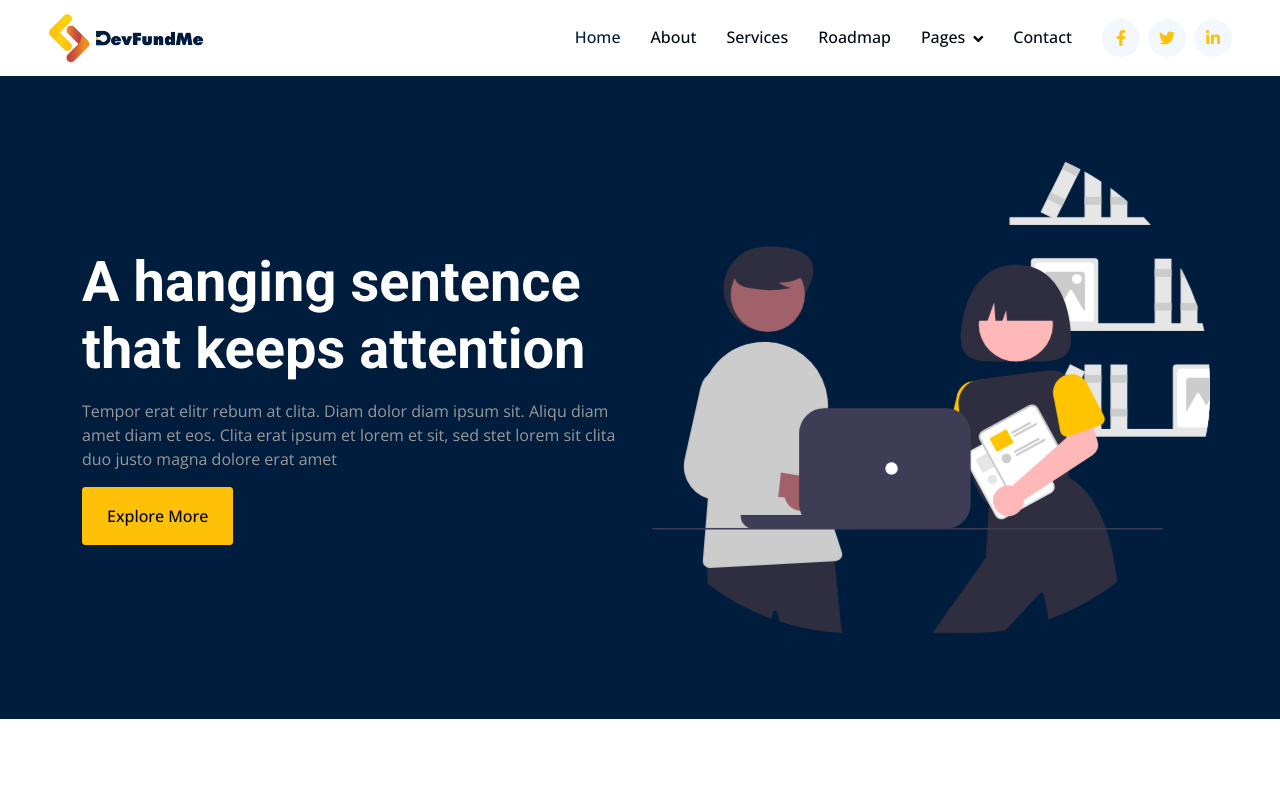
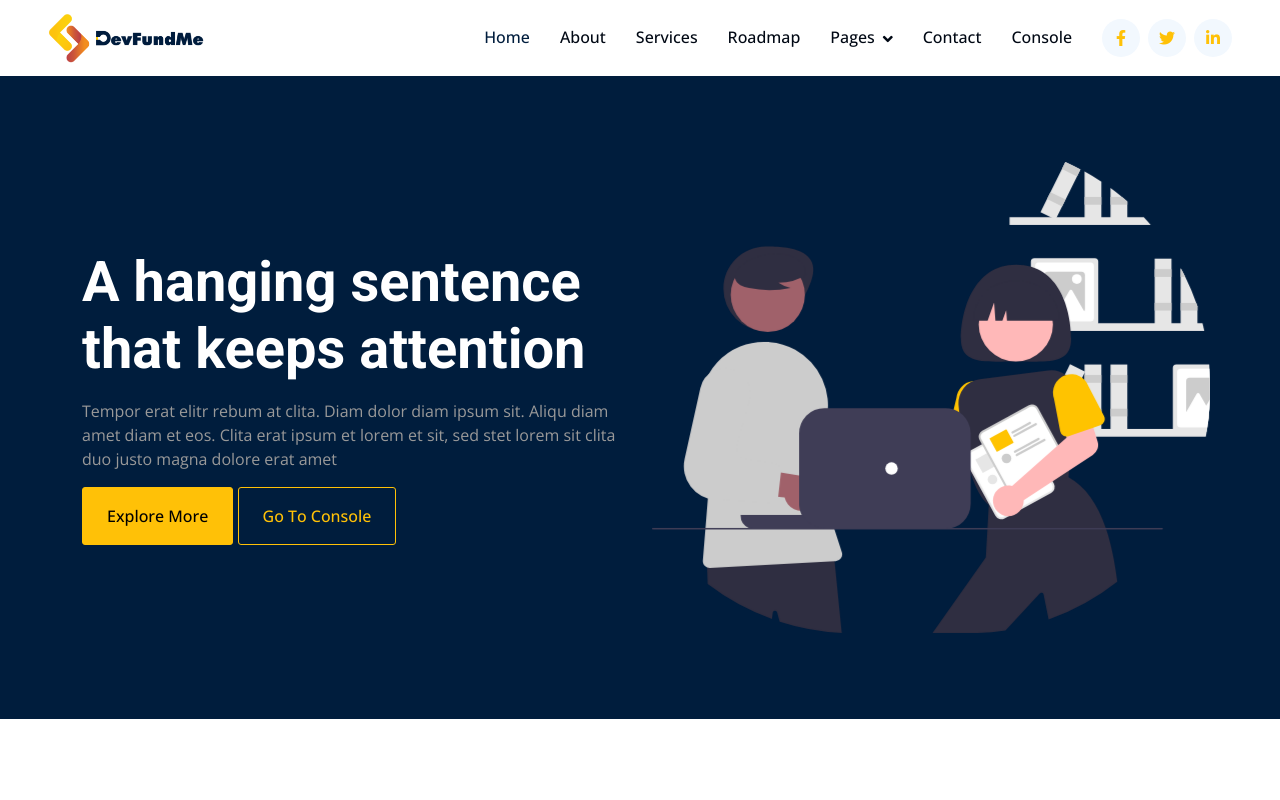
Before and after one commit to Devfundme/UI, a plain HTML site: page index.html in a window 1280 px wide. Shown: the top 800 px of the page. Drawn offline with nearby package versions, Linux system fonts and the light colour scheme.

Commit message:
add console button

```diff
--- a/index.html
+++ b/index.html
@@ -69,6 +69,7 @@
                     </div>
                 </div>
                 <a href="contact.html" class="nav-item nav-link">Contact</a>
+                <a href="#" class="nav-item nav-link">Console</a>
             </div>
             <div class="h-100 d-inline-flex align-items-center py-4 py-lg-0">
                 <a class="btn btn-square rounded-circle bg-light text-warning me-2" href=""><i
@@ -93,6 +94,7 @@
                         diam amet diam et eos. Clita erat ipsum et lorem et sit, sed stet lorem sit clita duo justo
                         magna dolore erat amet</p>
                     <a href="service.html" class="btn btn-warning py-3 px-4 animated slideInDown">Explore More</a>
+                    <a href="#" class="btn btn-outline-warning py-3 px-4 animated slideInDown">Go To Console</a>
                 </div>
                 <div class="col-lg-6 animated fadeIn">
                     <img class="img-fluid animated pulse infinite" style="animation-duration: 3s;" src="assets/undraw_co_workers_re_1i6i.svg"
```
